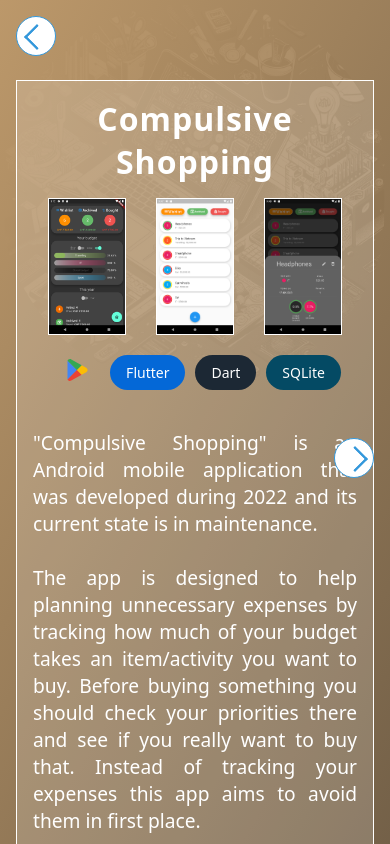
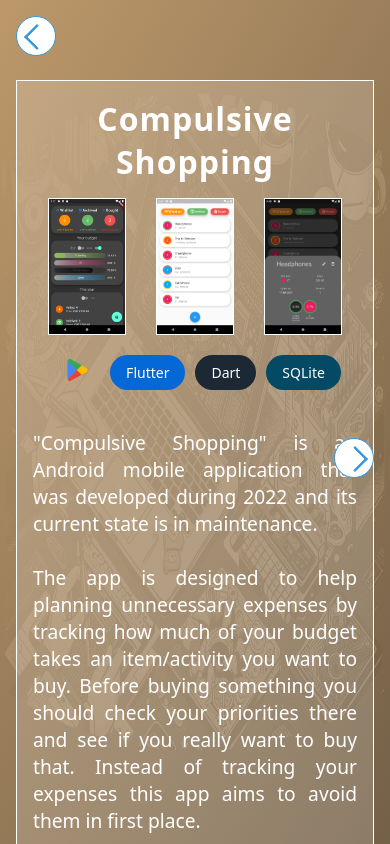
Before and after one commit to nck974/nichoko, an Angular app: page /projects/1 in a window 390 px wide. Shown: the top 844 px of the page. Built offline with nearby package versions, Linux system fonts and the light colour scheme.

Commit message:
Fix background size in mobile

```diff
--- a/src/styles/images.scss
+++ b/src/styles/images.scss
@@ -9,6 +9,15 @@
     opacity: 0;
 }
 
+@media (max-width: 767px) {
+    // In mobile take the longer edge to define the size
+    .background-image {
+        width: none;
+        height: 100vh;
+    }
+}
+
+// Animate showing the image
 .background-image.show {
     opacity: 0.3;
 }
```
